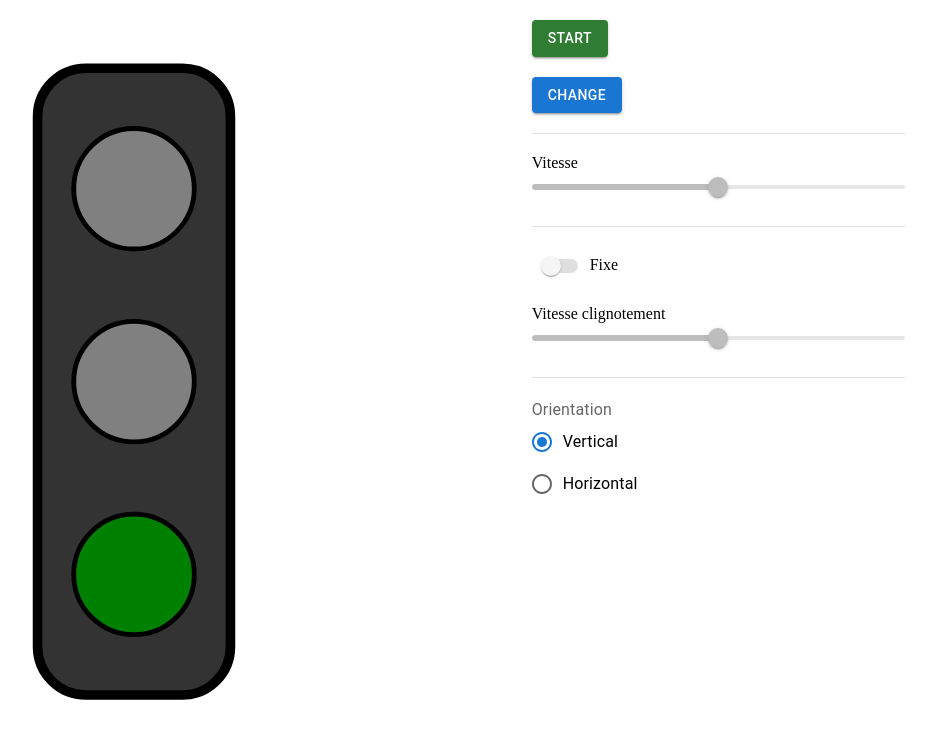
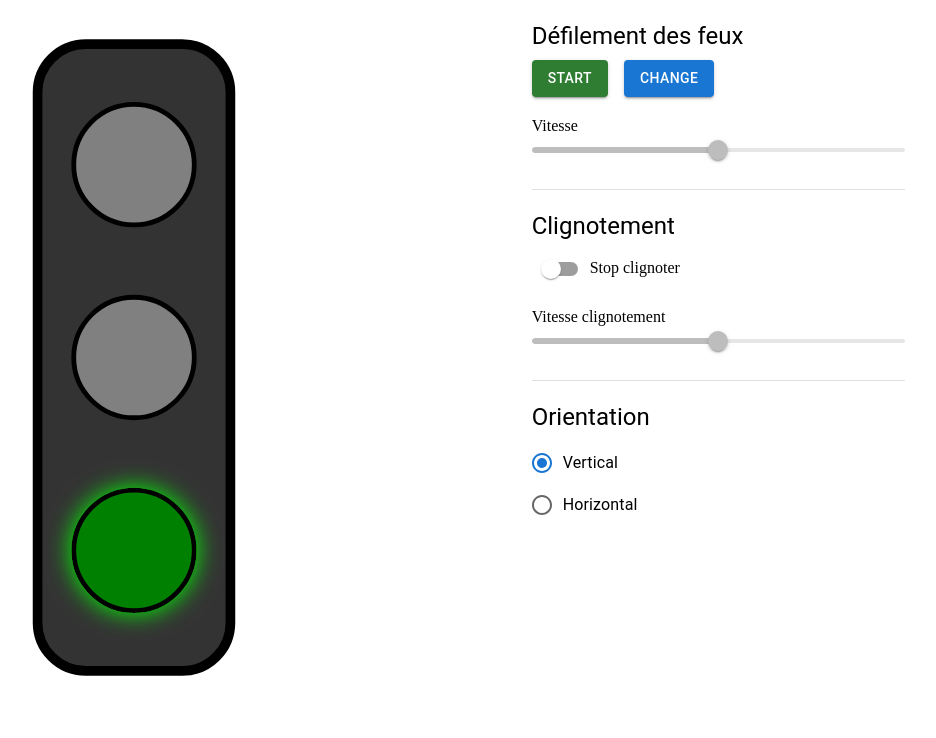
Before and after one commit to nmarniesse/traffic-light, a React (Vite) app: page / in a window 1280 px wide. Shown: the top 738 px of the page, without its empty margins (311-1247 px from the left). Built offline with nearby package versions, Linux system fonts and the light colour scheme.

Commit message:
UX improvement: glow, size, ...

```diff
--- a/src/App.tsx
+++ b/src/App.tsx
@@ -1,12 +1,9 @@
 import { useEffect, useState } from 'react'
 import './App.css'
-import { Box, Button, Container, Divider, FormControlLabel, FormLabel, Grid, Radio, RadioGroup, Slider, Switch } from '@mui/material';
+import { Box, Button, Container, Divider, FormControlLabel, Grid, Radio, RadioGroup, Slider, Stack, Switch, Typography } from '@mui/material';
 import { Vertical } from './layout/Vertical';
 import { Horizontal } from './layout/Horizontal';
-
-const lights = ['green', 'yellow', 'red'];
-const defaultLightInterval = [3000, 1000, 3000];
-const defaultBlinkInterval = 500;
+import { defaultBlinkInterval, defaultLightInterval, lights } from './Config';
 
 const App = () => {
   const [layout, setLayout] = useState<'horizontal' | 'vertical'>('vertical');
@@ -18,14 +15,6 @@ const App = () => {
   const [isModeBlink, setModeBlink] = useState<boolean>(false);
   const [blinkStatus, setBlinkStatus] = useState<boolean>(true);
   const [speedFactorBlinkPourcent, setSpeedFactorBlinkPourcent] = useState<number>(5);
-
-  const handleStart = (value: boolean) => {
-    if (!value) {
-      setModeBlink(false);
-    }
-
-    setStarted(value);
-  };
 
   useEffect(() => {
     let interval = undefined;
@@ -51,6 +40,15 @@ const App = () => {
     return () => clearInterval(interval);
   }, [isModeBlink, speedFactorBlinkPourcent]);
 
+  const handleStartChange = (value: boolean) => {
+    if (!value) {
+      setModeBlink(false);
+      setBlinkStatus(true);
+    }
+
+    setStarted(value);
+  };
+
   return (
     <Container maxWidth="lg" sx={{paddingTop: '20px'}}>
       <Grid container spacing={2}>
@@ -64,17 +62,16 @@ const App = () => {
         </Grid>
         <Grid size={4}>
           <Box>
-            <Button variant="contained" color={isStarted ? 'error' : 'success'} onClick={() => handleStart(!isStarted)}>
-                {isStarted ? 'Stop' : 'Start'}
-            </Button>
+            <Typography variant="h5" gutterBottom>Défilement des feux</Typography>
+            <Stack spacing={2} direction="row" sx={{ alignItems: 'center', mb: 1 }}>
+              <Button variant="contained" color={isStarted ? 'error' : 'success'} onClick={() => handleStartChange(!isStarted)}>
+                  {isStarted ? 'Stop' : 'Start'}
+              </Button>
+              <Button disabled={isStarted} variant="contained" onClick={() => setLightIndex((lightIndex + 1) % lights.length)}>
+                Change
+              </Button>
+            </Stack>
           </Box>
-          <Box sx={{marginTop: '20px'}}>
-            <Button disabled={isStarted} variant="contained" onClick={() => setLightIndex((lightIndex + 1) % lights.length)}>
-              Change
-            </Button>
-          </Box>
-
-          <Divider sx={{marginTop: '20px'}}/>
           <Box sx={{marginTop: '20px'}}>
             Vitesse
             <Slider
@@ -89,8 +86,9 @@ const App = () => {
 
           <Divider sx={{marginTop: '20px'}}/>
           <Box sx={{marginTop: '20px'}}>
-            <Switch disabled={!isStarted} checked={isModeBlink} onChange={() => setModeBlink(prev => !prev)} />
-            {isModeBlink ? 'Clignote' : 'Fixe'}
+            <Typography variant="h5" gutterBottom>Clignotement</Typography>
+            <Switch checked={isModeBlink} onChange={() => setModeBlink(prev => !prev)} />
+            {isModeBlink ? 'Start clignoter' : 'Stop clignoter'}
           </Box>
           <Box sx={{marginTop: '20px'}}>
             Vitesse clignotement
@@ -106,7 +104,7 @@ const App = () => {
 
           <Divider sx={{marginTop: '20px'}}/>
           <Box sx={{marginTop: '20px'}}>
-            <FormLabel id="demo-radio-buttons-group-label">Orientation</FormLabel>
+            <Typography variant="h5" gutterBottom>Orientation</Typography>
             <RadioGroup
               aria-labelledby="demo-radio-buttons-group-label"
               value={layout}
--- /dev/null
+++ b/src/Config.ts
@@ -0,0 +1,5 @@
+export const lights = ['green', 'yellow', 'red'];
+export const defaultLightInterval = [3000, 1500, 3000];
+export const defaultBlinkInterval = 1000;
+
+export const glowIntensity = 5;
--- a/src/layout/Horizontal.tsx
+++ b/src/layout/Horizontal.tsx
@@ -1,4 +1,5 @@
 import { FC } from 'react';
+import { glowIntensity } from '../Config';
 
 type HorizontalProps = {
   isRedOn: boolean;
@@ -9,10 +10,23 @@ type HorizontalProps = {
 const Horizontal: FC<HorizontalProps> = ({isGreenOn, isYellowOn, isRedOn}) => {
   return (
     <svg width="80%" height="120" viewBox="0 0 300 120" xmlns="http://www.w3.org/2000/svg">
-      <rect x="20" y="20" width="260" height="80" rx="20" ry="20" fill="#333" stroke="#000" stroke-width="4"/>
-      <circle cx="70" cy="60" r="25" fill={isRedOn ? 'red' : 'grey'} stroke="#000" stroke-width="2"/>
-      <circle cx="150" cy="60" r="25" fill={isYellowOn ? 'yellow' : 'grey'} stroke="#000" stroke-width="2"/>
-      <circle cx="230" cy="60" r="25" fill={isGreenOn ? 'green' : 'grey'} stroke="#000" stroke-width="2"/>
+        <defs>
+            <filter id="red-glow" x="-50%" y="-50%" width="200%" height="200%">
+            <feDropShadow dx="0" dy="0" stdDeviation={glowIntensity} flood-color="red"/>
+            </filter>
+
+            <filter id="yellow-glow" x="-50%" y="-50%" width="200%" height="200%">
+            <feDropShadow dx="0" dy="0" stdDeviation={glowIntensity} flood-color="yellow"/>
+            </filter>
+
+            <filter id="green-glow" x="-50%" y="-50%" width="200%" height="200%">
+            <feDropShadow dx="0" dy="0" stdDeviation={glowIntensity} flood-color="lime"/>
+            </filter>
+        </defs>
+      <rect x="0" y="20" width="300" height="80" rx="20" ry="20" fill="#333" stroke="#000" stroke-width="4"/>
+      <circle cx="60" cy="60" r="25" fill={isRedOn ? 'red' : 'grey'} stroke="#000" stroke-width="2" filter={isRedOn ? "url(#red-glow)" : undefined}/>
+      <circle cx="150" cy="60" r="25" fill={isYellowOn ? 'yellow' : 'grey'} stroke="#000" stroke-width="2" filter={isYellowOn ? "url(#yellow-glow)" : undefined}/>
+      <circle cx="240" cy="60" r="25" fill={isGreenOn ? 'green' : 'grey'} stroke="#000" stroke-width="2" filter={isGreenOn ? "url(#green-glow)" : undefined}/>
     </svg>
   );
 };
--- a/src/layout/Vertical.tsx
+++ b/src/layout/Vertical.tsx
@@ -1,4 +1,5 @@
 import { FC } from 'react';
+import { glowIntensity } from '../Config';
 
 type VerticalProps = {
   isRedOn: boolean;
@@ -9,10 +10,23 @@ type VerticalProps = {
 const Vertical: FC<VerticalProps> = ({isGreenOn, isYellowOn, isRedOn}) => {
   return (
     <svg width="360" height="80%" viewBox="0 0 120 300" xmlns="http://www.w3.org/2000/svg">
-      <rect x="20" y="20" width="80" height="260" rx="20" ry="20" fill="#333" stroke="#000" stroke-width="4"/>
-      <circle cx="60" cy="70" r="25" fill={isRedOn ? 'red' : 'grey'} stroke="#000" stroke-width="2"/>
-      <circle cx="60" cy="150" r="25" fill={isYellowOn ? 'yellow' : 'grey'} stroke="#000" stroke-width="2"/>
-      <circle cx="60" cy="230" r="25" fill={isGreenOn ? 'green' : 'grey'} stroke="#000" stroke-width="2"/>
+      <defs>
+        <filter id="red-glow" x="-50%" y="-50%" width="200%" height="200%">
+        <feDropShadow dx="0" dy="0" stdDeviation={glowIntensity} flood-color="red"/>
+        </filter>
+
+        <filter id="yellow-glow" x="-50%" y="-50%" width="200%" height="200%">
+        <feDropShadow dx="0" dy="0" stdDeviation={glowIntensity} flood-color="yellow"/>
+        </filter>
+
+        <filter id="green-glow" x="-50%" y="-50%" width="200%" height="200%">
+        <feDropShadow dx="0" dy="0" stdDeviation={glowIntensity} flood-color="lime"/>
+        </filter>
+      </defs>
+      <rect x="20" y="10" width="80" height="260" rx="20" ry="20" fill="#333" stroke="#000" stroke-width="4"/>
+      <circle cx="60" cy="60" r="25" fill={isRedOn ? 'red' : 'grey'} stroke="#000" stroke-width="2"  filter={isRedOn ? "url(#red-glow)" : undefined} />
+      <circle cx="60" cy="140" r="25" fill={isYellowOn ? 'yellow' : 'grey'} stroke="#000" stroke-width="2"  filter={isYellowOn ? "url(#yellow-glow)" : undefined} />
+      <circle cx="60" cy="220" r="25" fill={isGreenOn ? 'green' : 'grey'} stroke="#000" stroke-width="2"  filter={isGreenOn ? "url(#green-glow)" : undefined} />
     </svg>
   );
 };
```
